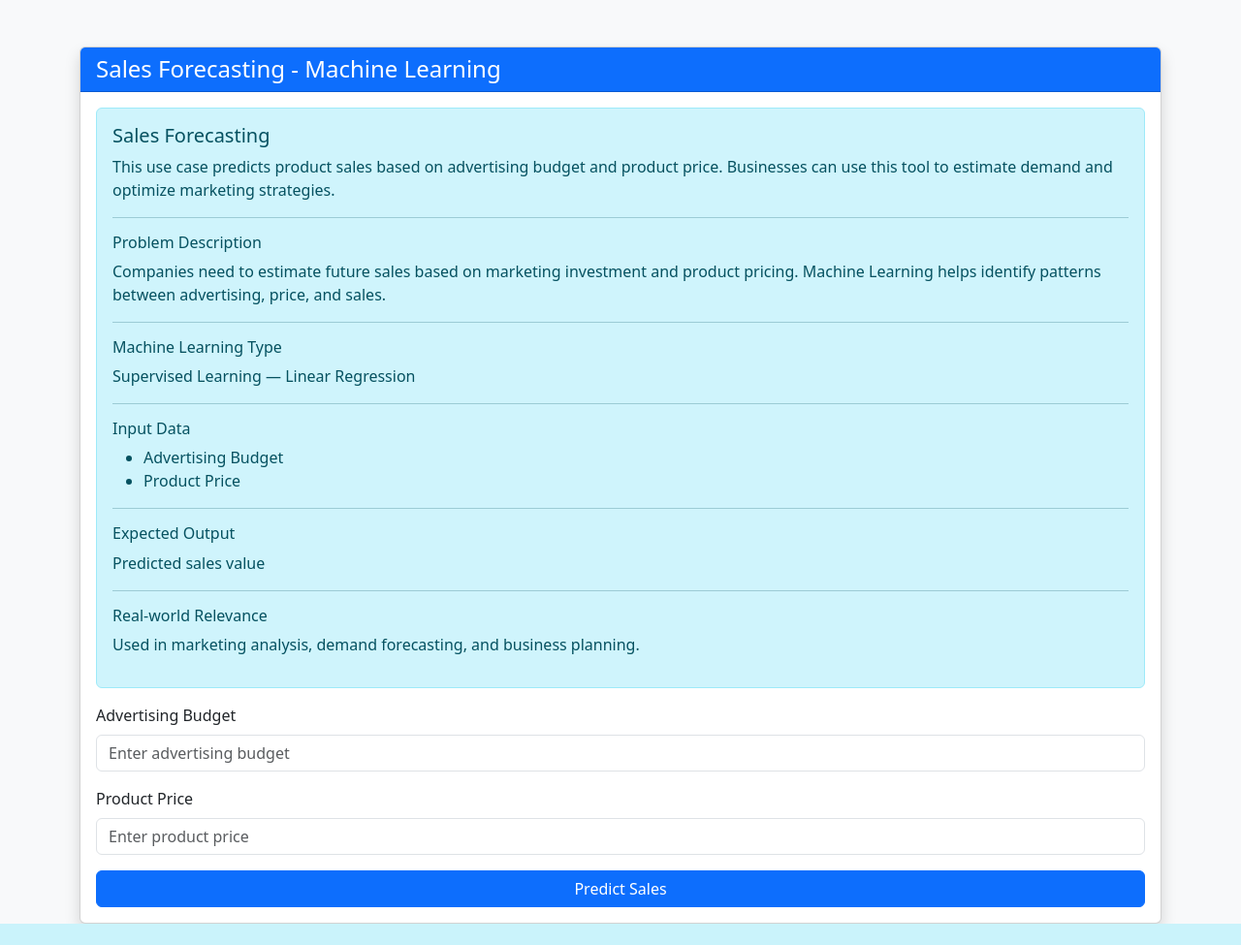
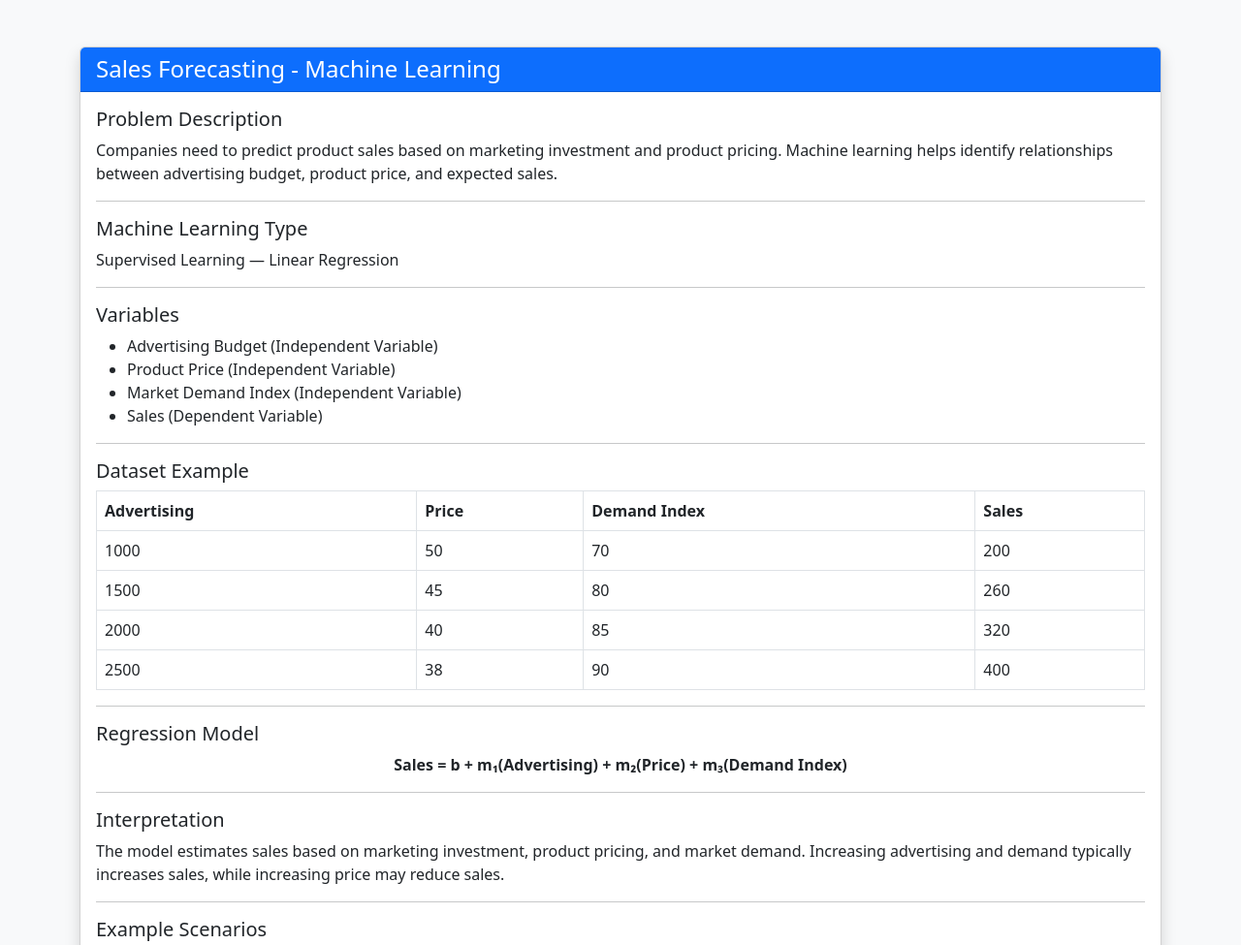
Before and after one commit to Davidcapera/MACHINE_LEARNIG2, a Flask app: page /sales in a window 1280 px wide. Shown: the top 975 px of the page at 97% size. Before the commit the page ends 953 px from the top, so only its background shows below. Run offline with Flask 3, Linux system fonts and the light colour scheme.

Commit message:
Refactor sales forecasting use case to informational layout with predefined scenarios and documentation

```diff
--- a/app/controllers/salesController.py
+++ b/app/controllers/salesController.py
@@ -1,17 +1,24 @@
 from flask import Blueprint, render_template, request
-from app.models.salesModel import predict
+from app.models.salesModel import low_sales, medium_sales, high_sales
 
 sales_bp = Blueprint("sales", __name__)
 
-@sales_bp.route("/sales", methods=["GET", "POST"])
+@sales_bp.route("/sales")
 def sales():
 
-    prediction = None
+    case = request.args.get("case")
+    example = None
 
-    if request.method == "POST":
-        advertising = float(request.form["advertising"])
-        price = float(request.form["price"])
+    if case == "low":
+        example = low_sales()
+        example["name"] = "Low Advertising"
 
-        prediction = predict(advertising, price)
+    elif case == "medium":
+        example = medium_sales()
+        example["name"] = "Medium Advertising"
 
-    return render_template("sales.html", prediction=prediction)
+    elif case == "high":
+        example = high_sales()
+        example["name"] = "High Advertising"
+
+    return render_template("sales.html", example=example)
--- a/app/templates/index.html
+++ b/app/templates/index.html
@@ -41,8 +41,8 @@
             </a>
             <div class="collapse" id="regressionMenu">
                 <ul class="list-unstyled ps-3">
-                <li><a class="dropdown-item" href="/regression/definition">Definition</a></li>
-                <li><a class="dropdown-item" href="/regression">Linear Regression</a></li>
+                <li><a class="dropdown-item" href="/templates/regressionDefinition">Definition</a></li>
+                <li><a class="dropdown-item" href="/templates/linearRegression">Linear Regression</a></li>
                 </ul>
             </div>
             </li>
--- a/app/templates/sales.html
+++ b/app/templates/sales.html
@@ -1,5 +1,6 @@
 <!DOCTYPE html>
 <html lang="en">
+
 <head>
     <meta charset="UTF-8">
     <meta name="viewport" content="width=device-width, initial-scale=1.0">
@@ -21,94 +22,153 @@
 
             <div class="card-body">
 
-<div class="alert alert-info">
-
-<h5>Sales Forecasting</h5>
-
+                <h5>Problem Description</h5>
                 <p>
-This use case predicts product sales based on advertising budget and product price.
-Businesses can use this tool to estimate demand and optimize marketing strategies.
+                    Companies need to predict product sales based on marketing investment
+                    and product pricing. Machine learning helps identify relationships
+                    between advertising budget, product price, and expected sales.
                 </p>
 
                 <hr>
 
-<h6>Problem Description</h6>
+                <h5>Machine Learning Type</h5>
                 <p>
-Companies need to estimate future sales based on marketing investment and product pricing.
-Machine Learning helps identify patterns between advertising, price, and sales.
+                    Supervised Learning — Linear Regression
                 </p>
 
                 <hr>
 
-<h6>Machine Learning Type</h6>
-<p>Supervised Learning — Linear Regression</p>
+                <h5>Variables</h5>
 
-<hr>
-
-<h6>Input Data</h6>
                 <ul>
-<li>Advertising Budget</li>
-<li>Product Price</li>
+                    <li>Advertising Budget (Independent Variable)</li>
+                    <li>Product Price (Independent Variable)</li>
+                    <li>Market Demand Index (Independent Variable)</li>
+                    <li>Sales (Dependent Variable)</li>
                 </ul>
 
                 <hr>
 
-<h6>Expected Output</h6>
-<p>Predicted sales value</p>
+                <h5>Dataset Example</h5>
+
+                <table class="table table-bordered">
+                    <tr>
+                        <th>Advertising</th>
+                        <th>Price</th>
+                        <th>Demand Index</th>
+                        <th>Sales</th>
+                    </tr>
+
+                    <tr>
+                        <td>1000</td>
+                        <td>50</td>
+                        <td>70</td>
+                        <td>200</td>
+                    </tr>
+                    <tr>
+                        <td>1500</td>
+                        <td>45</td>
+                        <td>80</td>
+                        <td>260</td>
+                    </tr>
+                    <tr>
+                        <td>2000</td>
+                        <td>40</td>
+                        <td>85</td>
+                        <td>320</td>
+                    </tr>
+                    <tr>
+                        <td>2500</td>
+                        <td>38</td>
+                        <td>90</td>
+                        <td>400</td>
+                    </tr>
+
+                </table>
 
                 <hr>
 
-<h6>Real-world Relevance</h6>
+                <h5>Regression Model</h5>
+
+                <p class="fw-bold text-center">
+                    Sales = b + m₁(Advertising) + m₂(Price) + m₃(Demand Index)
+                </p>
+
+                <hr>
+
+                <h5>Interpretation</h5>
+
                 <p>
-Used in marketing analysis, demand forecasting, and business planning.
+                    The model estimates sales based on marketing investment, product pricing,
+                    and market demand. Increasing advertising and demand typically increases
+                    sales, while increasing price may reduce sales.
+                </p>
+
+                <hr>
+
+                <h5>Example Scenarios</h5>
+
+                <div class="mb-3">
+
+                    <a href="/sales?case=low" class="btn btn-success me-2">Low Advertising</a>
+                    <a href="/sales?case=medium" class="btn btn-warning me-2">Medium Advertising</a>
+                    <a href="/sales?case=high" class="btn btn-danger">High Advertising</a>
+
+                </div>
+
+                {% if example %}
+
+                <div class="alert alert-info">
+
+                    <strong>Selected Scenario:</strong> {{ example.name }}
+
+                    <ul class="mt-2">
+                        <li>Advertising: {{ example.advertising }}</li>
+                        <li>Price: {{ example.price }}</li>
+                        <li>Demand Index: {{ example.demand }}</li>
+                        <li>Predicted Sales: {{ example.sales }}</li>
+                    </ul>
+
+                </div>
+
+                {% endif %}
+
+                <hr>
+
+                <h5>Visualization</h5>
+
+                <div class="row">
+
+                    <div class="col-md-4">
+                        <img src="IMAGE_URL_1" class="img-fluid rounded shadow"
+                            alt="Sales vs Advertising visualization">
+                    </div>
+
+                    <div class="col-md-4">
+                        <img src="IMAGE_URL_2" class="img-fluid rounded shadow" alt="Price impact on sales chart">
+                    </div>
+
+                    <div class="col-md-4">
+                        <img src="IMAGE_URL_3" class="img-fluid rounded shadow" alt="Demand index correlation graph">
+                    </div>
+
+                </div>
+
+                <hr>
+
+                <h5>Real-world Application</h5>
+
+                <p>
+                    This model can be used in business planning, marketing strategy,
+                    and demand forecasting to support decision-making.
                 </p>
 
             </div>
 
-<form method="POST">
-
-<div class="mb-3">
-<label class="form-label">Advertising Budget</label>
-<input
-type="number"
-step="0.1"
-name="advertising"
-class="form-control"
-placeholder="Enter advertising budget"
-required
->
-</div>
-
-<div class="mb-3">
-<label class="form-label">Product Price</label>
-<input
-type="number"
-step="0.1"
-name="price"
-class="form-control"
-placeholder="Enter product price"
-required
->
-</div>
-
-<button type="submit" class="btn btn-primary w-100">
-Predict Sales
-</button>
-
-</form>
-
-{% if prediction %}
-<div class="alert alert-success mt-4">
-<h5 class="mb-0">
-Predicted Sales: {{ prediction }}
-</h5>
-</div>
-{% endif %}
-
-</div>
         </div>
 
     </div>
 
 </body>
+
 </html>
```
Also changed, not shown: app/models/salesModel.py (+39 -36 lines), app/templates/linearRegression.html (+8 -4 lines), app/templates/regressionDefinition.html (added, +144 -0 lines), 1 other file. Lines whose indentation alone changed are shown as unchanged.
